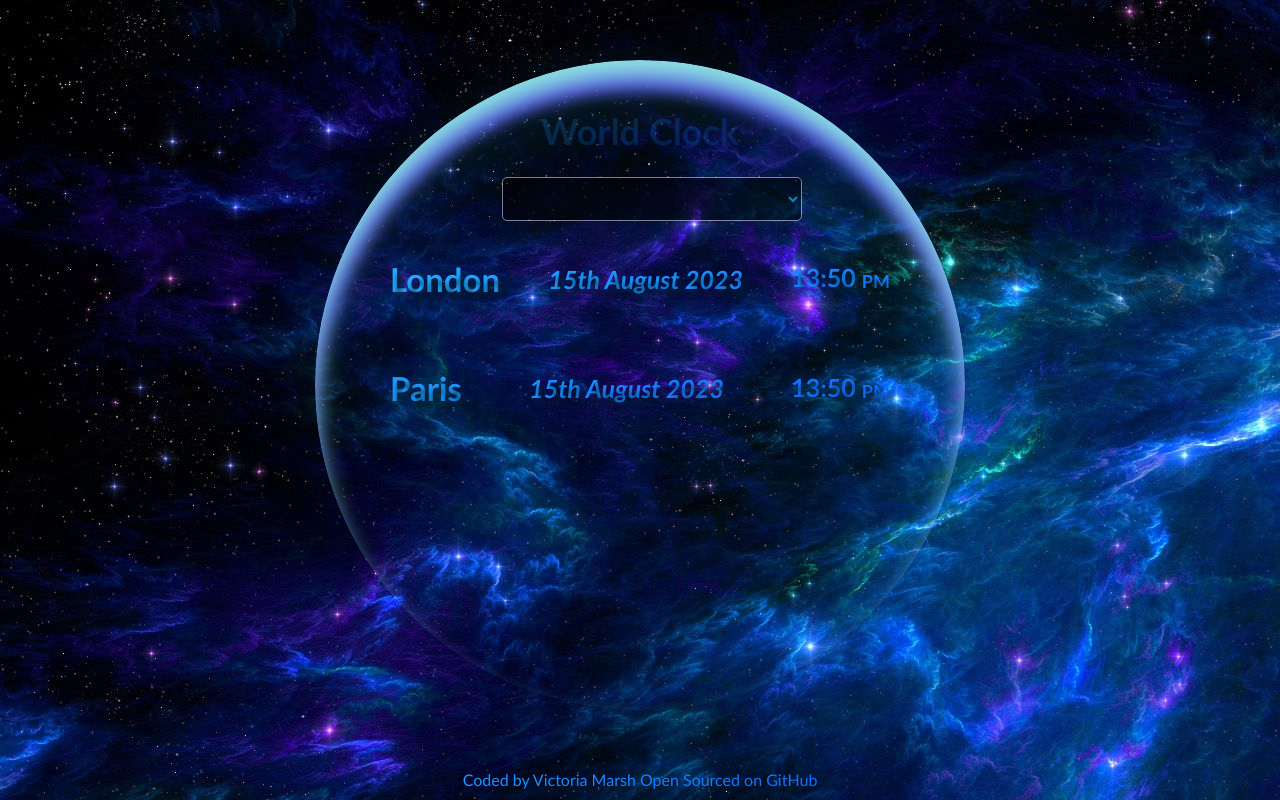
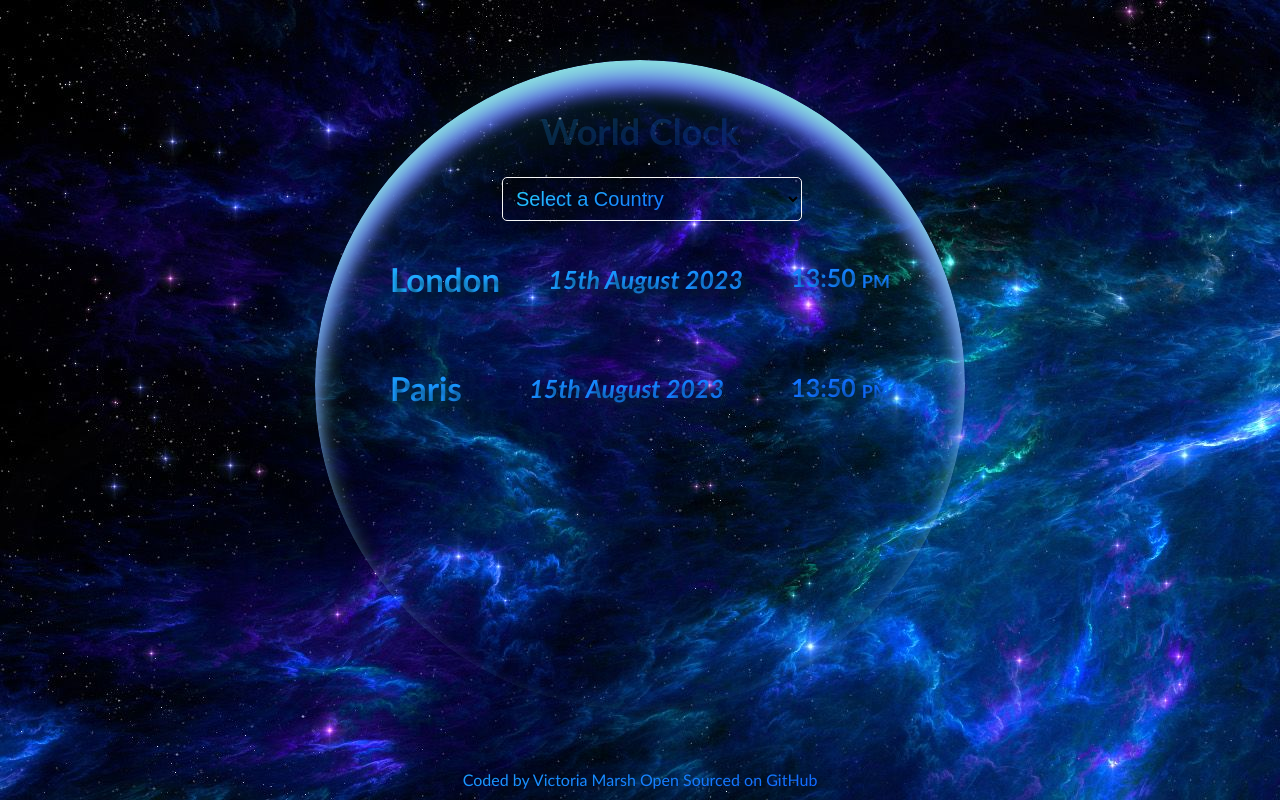
Before and after one commit to hewittmv/World-Clock-, a plain HTML site: page index.html in a window 1280 px wide. Drawn offline with nearby package versions, Linux system fonts and the light colour scheme; a script that the page names is missing.

Commit message:
Add gradient text to select element

```diff
--- a/CSS/style.css
+++ b/CSS/style.css
@@ -21,8 +21,6 @@ body {
 }
 
 select {
-  background-color: black;
-  opacity: 0.5;
   color: #28d8ff;
   display: block;
   margin-left: 27%;
@@ -31,6 +29,12 @@ select {
   border-radius: 5px;
   border-color: whitesmoke;
   padding: 9px;
+  background-image: linear-gradient(150deg, #28d8ff, #032eff);
+  filter: drop-shadow(0 20px 30px #28d8ff33);
+  color: black;
+  -webkit-text-fill-color: transparent;
+  -webkit-background-clip: text;
+  -webkit-box-decoration-break: clone;
 }
 h1 {
   text-align: center;
```
